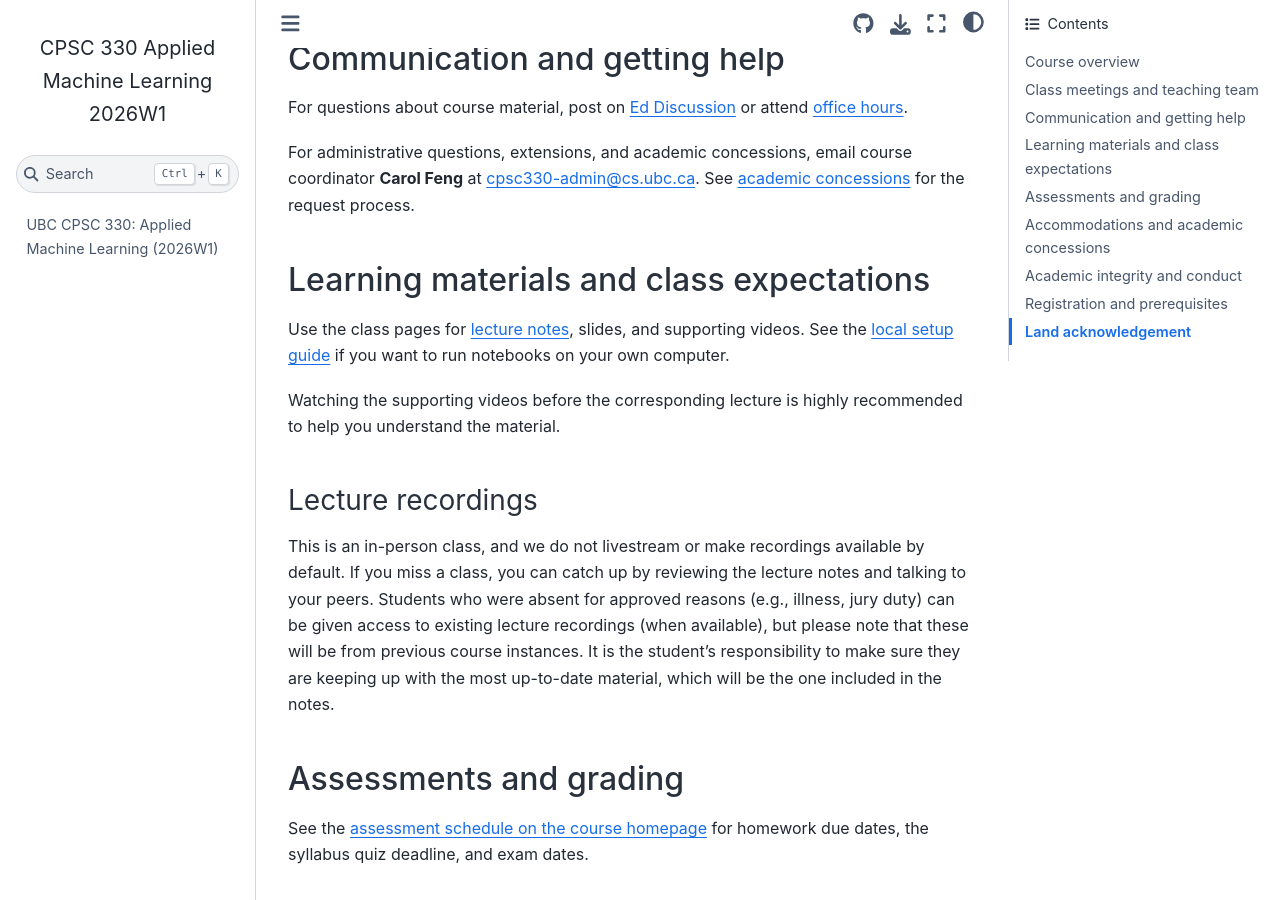
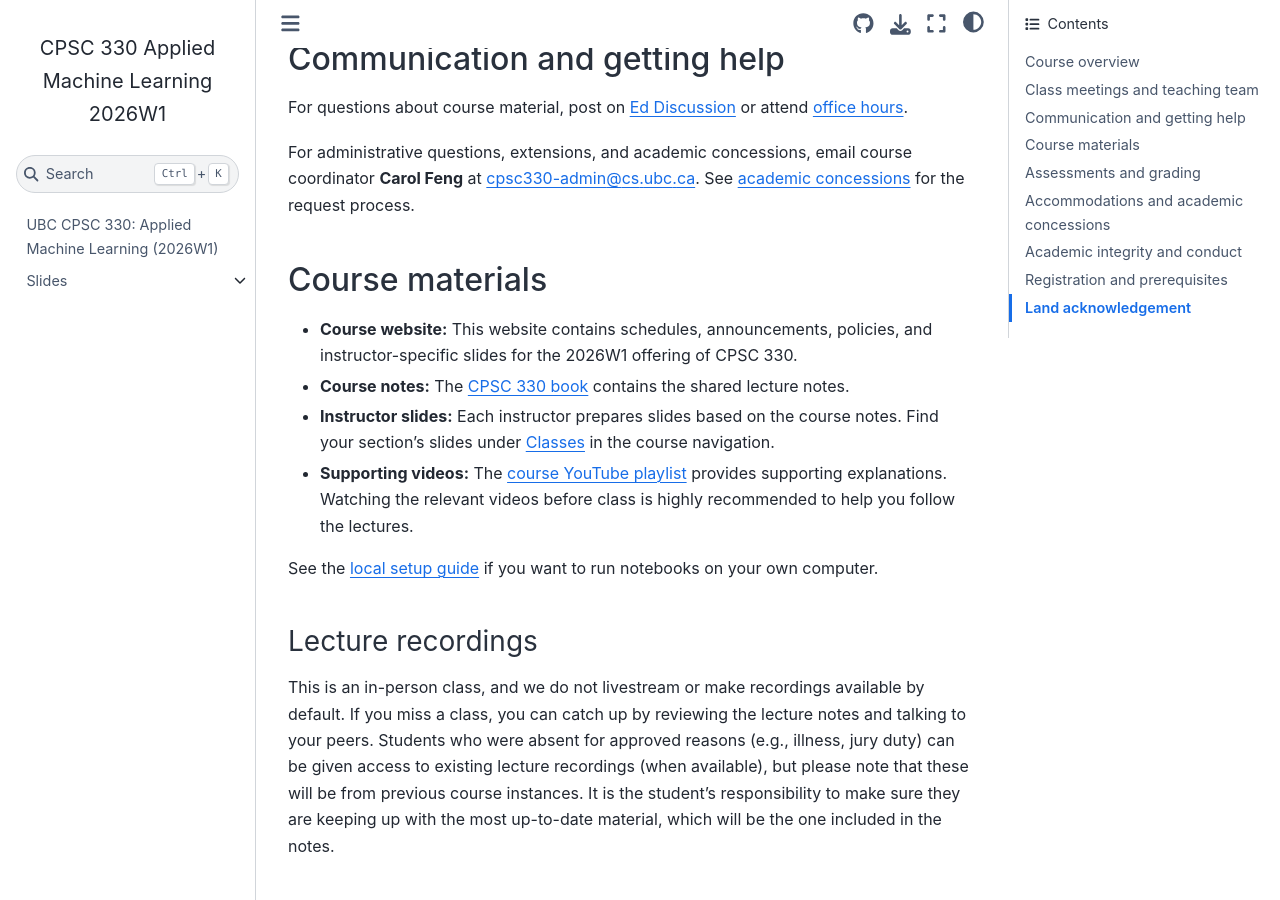
Before and after one commit to UBC-CS/cpsc330-2026W1, a Jupyter Book: the page built from syllabus.md, in a window 1280 px wide and 900 px high, scrolled down 761 px. Built offline with Jupyter Book 1.0.4 settings and Sphinx 7.4.7 and the Sphinx Book theme 1.1.4, drawn with Linux system fonts in a browser that asks for light colours; pages that are not in the unit, such as notebooks, are missing from menus; comment, search, counter and statistics services are not loaded; some of the changed text lies outside the part shown.

Commit message:
moving slides related README to content/classes, updating syllabus for clarity

```diff
--- a/_toc.yml
+++ b/_toc.yml
@@ -51,7 +51,7 @@ chapters:
       - file: lectures/notes/22_communication.ipynb
       - file: lectures/notes/23_ethics.md
       - file: lectures/notes/24_deployment-conclusion.ipynb
-  - file: lectures/Firas/README.md
+  - file: content/classes/README.md
     title: Slides
     sections:
       - file: lectures/Firas/class01.md
--- a/myst.yml
+++ b/myst.yml
@@ -46,7 +46,7 @@ project:
         - file: docs/README.md
     - url: https://ubc-cs.github.io/cpsc330-book/
       title: Course Textbook
-    - file: content/Firas/README.md
+    - file: content/classes/README.md
       title: Classes
       children:
         - file: content/classes/class01.md
--- a/syllabus.md
+++ b/syllabus.md
@@ -24,11 +24,14 @@ For questions about course material, post on [Ed Discussion](https://canvas.ubc.
 
 For administrative questions, extensions, and academic concessions, email course coordinator **Carol Feng** at [cpsc330-admin@cs.ubc.ca](mailto:cpsc330-admin@cs.ubc.ca). See [academic concessions](#academic-concessions) for the request process.
 
-## Learning materials and class expectations
+## Course materials
 
-Use the class pages for [lecture notes](https://ubc-cs.github.io/cpsc330-book/), slides, and supporting videos. See the [local setup guide](docs/setup.md) if you want to run notebooks on your own computer.
+- **Course website:** This website contains schedules, announcements, policies, and instructor-specific slides for the 2026W1 offering of CPSC 330.
+- **Course notes:** The [CPSC 330 book](https://ubc-cs.github.io/cpsc330-book/) contains the shared lecture notes.
+- **Instructor slides:** Each instructor prepares slides based on the course notes. Find your section's slides under [Classes](content/classes/README.md) in the course navigation.
+- **Supporting videos:** The [course YouTube playlist](https://www.youtube.com/playlist?list=PLHofvQE1VlGtZoAULxcHb7lOsMved0CuM) provides supporting explanations. Watching the relevant videos before class is highly recommended to help you follow the lectures.
 
-Watching the supporting videos before the corresponding lecture is highly recommended to help you understand the material.
+See the [local setup guide](docs/setup.md) if you want to run notebooks on your own computer.
 
 ### Lecture recordings
 
@@ -119,7 +122,7 @@ If you have any concerns about your accommodations being met in the ORCA, please
 
 UBC has a [policy on academic concession](https://students.ubc.ca/enrolment/academic-learning-resources/academic-concessions) for cases in which a student may be unable to complete coursework. According to this policy, grounds for academic concession can be illness, conflicting responsibilities, or compassionate grounds. Examples of compassionate grounds, from the above policy, include "a traumatic event experienced by the student, a family member, or a close friend; an act of sexual assault or other sexual misconduct experienced by the student, a family member, or a close friend; a death in the family or of a close friend."
 
-To request an academic concession, please write to the course coordinator (cpsc330-admin@cs.ubc.ca), with your section instructor copied in the email. Additional documentation might be requested. We will review your situation and determine whether to approve the concession, and if approved, the appropriate steps to follow.
+To request an academic concession, email the course coordinator (cpsc330-admin@cs.ubc.ca) **before the assessment due date**, copying your section instructor. **Submitting a request does not guarantee approval.** Additional documentation may be requested. We will review your situation and notify you of the decision and, if approved, the next steps.
 
 Please note that when possible (short term occurrences) tokens should be used as the default concession mechanism for assignments.
 
```
Also changed, not shown: content/Firas/README.md (deleted, +0 -5 lines), content/classes/README.md (added, +3 -0 lines).
